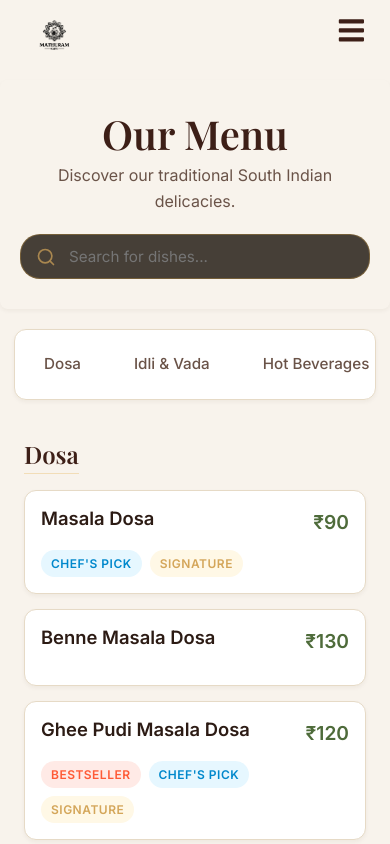
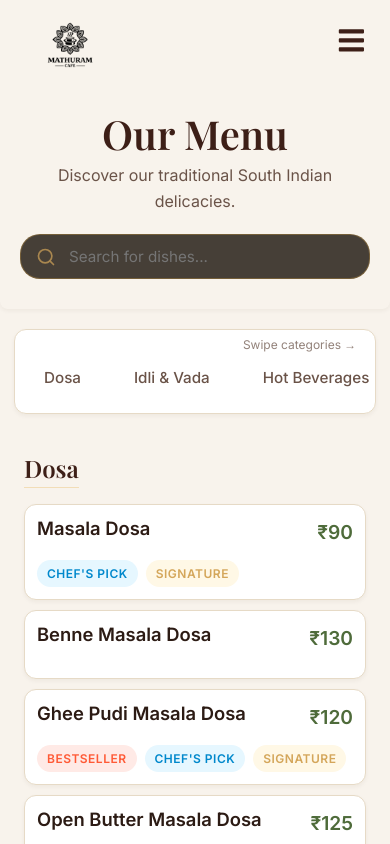
Before and after one commit to chiragudayashetty-tech/MathuramCafe-Website, a React (Vite) app: page /menu in a window 390 px wide. Shown: the top 844 px of the page. Built offline with nearby package versions, Linux system fonts and the light colour scheme; a web font is replaced by a local one.

Commit message:
UI Tweaks: Increase mobile logo, compact menu, add swipe hint, blur hero video

```diff
--- a/src/components/Navbar.css
+++ b/src/components/Navbar.css
@@ -125,11 +125,11 @@
   }
 
   .navbar-logo img {
-    height: 50px;
-    transform: scale(1.2);
+    height: 70px;
+    transform: scale(1.3);
   }
 
   .navbar.scrolled .navbar-logo img {
-    height: 45px;
+    height: 60px;
   }
 }
--- a/src/pages/Home.css
+++ b/src/pages/Home.css
@@ -20,6 +20,7 @@
   transform: translateX(-50%) translateY(-50%);
   object-fit: cover;
   z-index: 1;
+  filter: blur(1.5px) contrast(1.05); /* Softens low res pixelation */
 }
 
 .hero-overlay {
--- a/src/pages/Menu.css
+++ b/src/pages/Menu.css
@@ -76,8 +76,30 @@
   -ms-overflow-style: none;
   scrollbar-width: none;
   gap: 5px;
-  padding: 5px;
+  padding: 5px 20px 5px 5px; /* Extra right padding so last item is visible */
   scroll-snap-type: x mandatory;
+}
+
+.scroll-hint {
+  display: none;
+}
+
+@media (max-width: 900px) {
+  .scroll-hint {
+    display: block;
+    text-align: right;
+    font-size: 0.75rem;
+    color: var(--color-text-light);
+    padding-right: 15px;
+    margin-bottom: -5px;
+    animation: pulse 2s infinite;
+  }
+
+  @keyframes pulse {
+    0% { opacity: 0.5; transform: translateX(0); }
+    50% { opacity: 1; transform: translateX(3px); }
+    100% { opacity: 0.5; transform: translateX(0); }
+  }
 }
 
 .category-tabs::-webkit-scrollbar {
@@ -126,12 +148,12 @@
 .menu-items-grid {
   display: grid;
   grid-template-columns: repeat(auto-fill, minmax(280px, 1fr));
-  gap: 15px;
+  gap: 10px; /* Reduced gap for compact view */
 }
 
 .menu-item-card {
   border-radius: 12px;
-  padding: 16px;
+  padding: 12px; /* Reduced padding */
   transition: transform 0.3s ease;
   height: 100%;
 }
--- a/src/pages/Menu.jsx
+++ b/src/pages/Menu.jsx
@@ -87,6 +87,7 @@ const Menu = () => {
       <div className="menu-container container">
         {/* Sticky Mobile-First Horizontal Tabs */}
         <div className="menu-sidebar glass-panel">
+          <div className="scroll-hint">Swipe categories →</div>
           <ul className="category-tabs">
             {menuData.menu.map((cat, idx) => (
               <li
```
